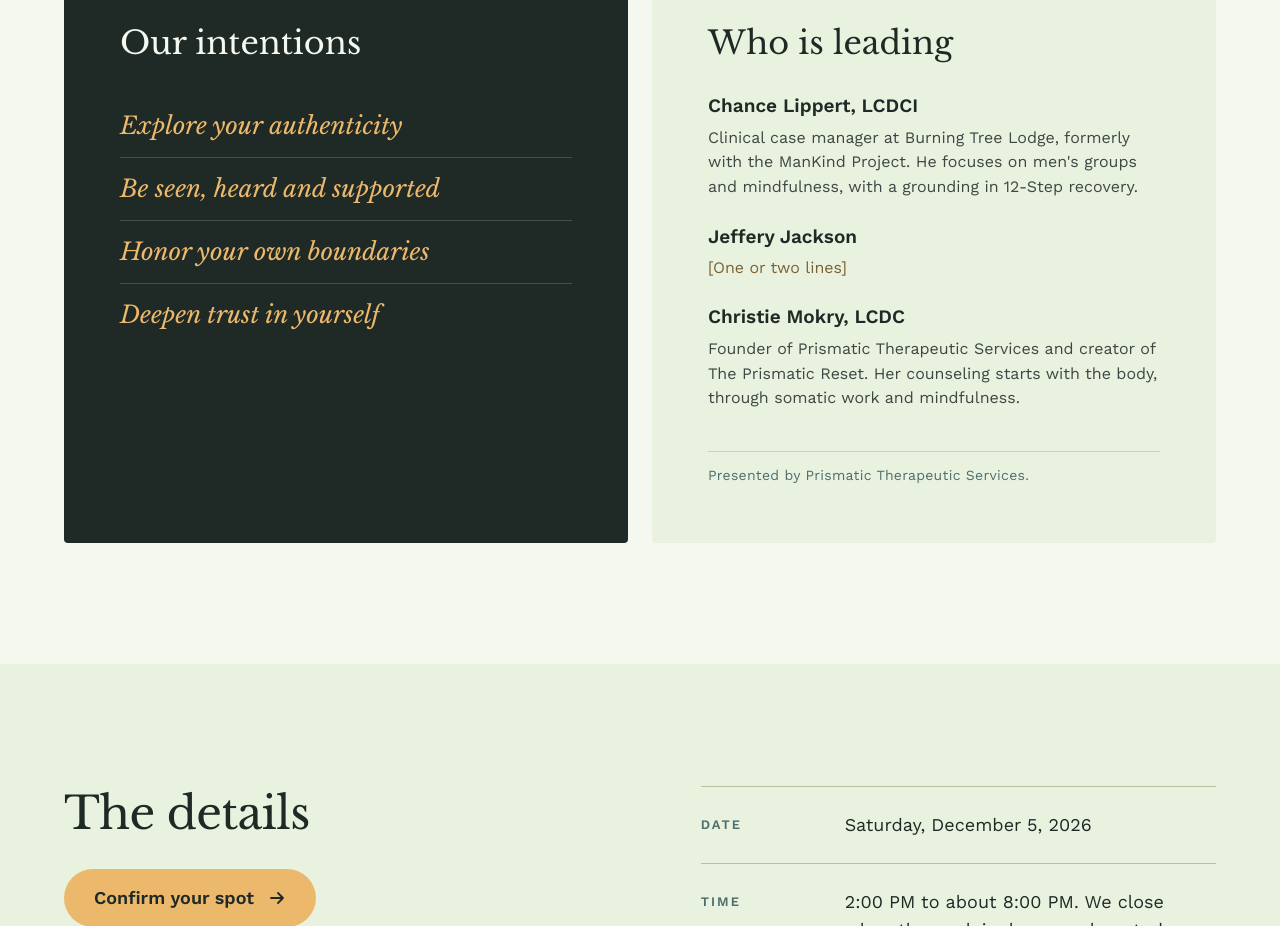
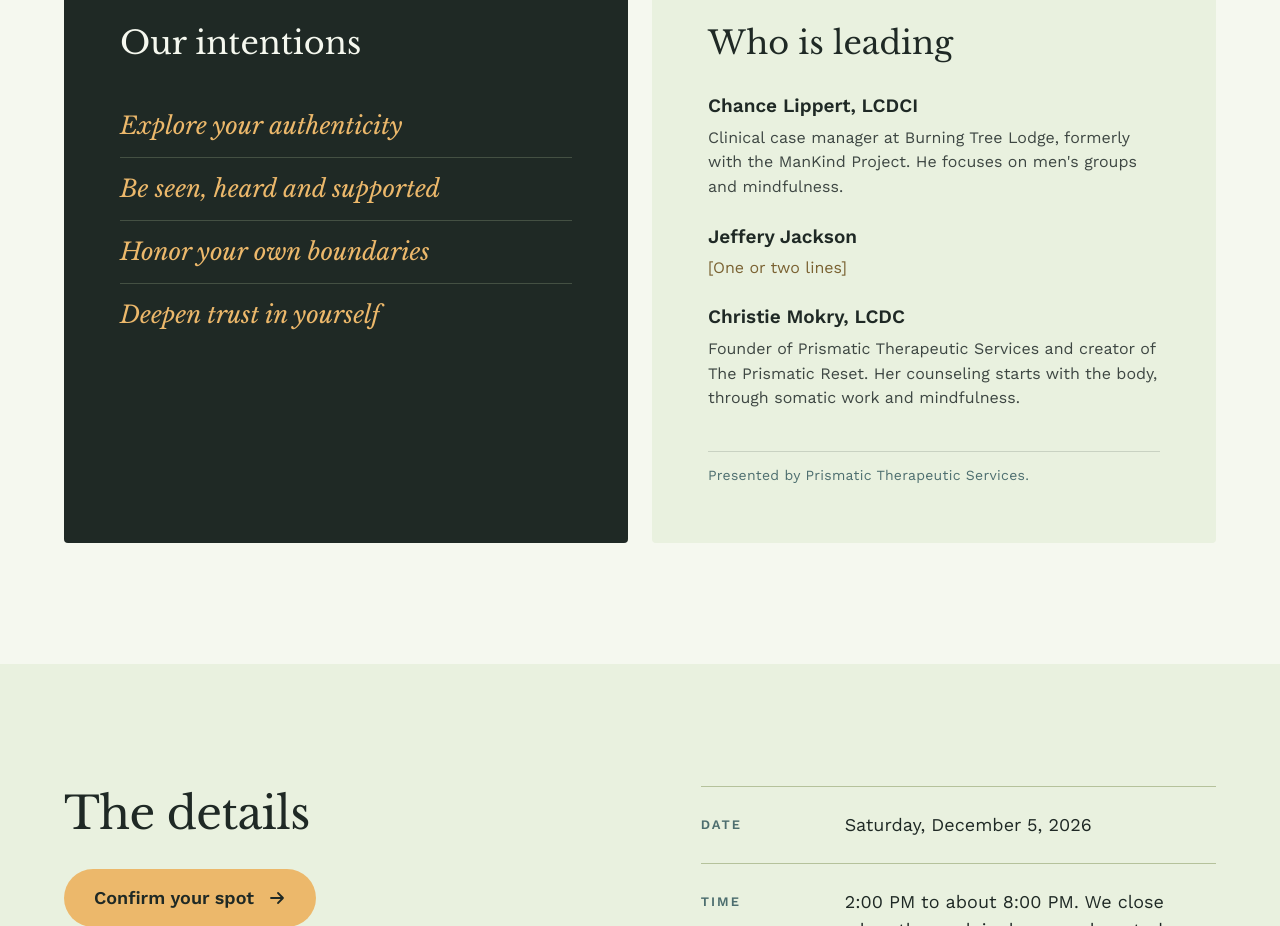
Before and after one commit to AIRSHP/events, a plain HTML site: page rite-of-passage/index.html in a window 1280 px wide. Shown: the part 2120-3046 px from the top of the page. Drawn offline with Linux system fonts and the light colour scheme.

Commit message:
Rite of Passage: shorten Chance's bio
Co-Authored-By: Claude Opus 5.5 <noreply@anthropic.com>

```diff
--- a/rite-of-passage/index.html
+++ b/rite-of-passage/index.html
@@ -90,7 +90,7 @@
       <div class="panel panel-sage">
         <h3>Who is leading</h3>
         <ul class="leaders">
-          <li><strong>Chance Lippert, LCDCI</strong><span class="bio">Clinical case manager at Burning Tree Lodge, formerly with the ManKind Project. He focuses on men's groups and mindfulness, with a grounding in 12-Step recovery.</span></li>
+          <li><strong>Chance Lippert, LCDCI</strong><span class="bio">Clinical case manager at Burning Tree Lodge, formerly with the ManKind Project. He focuses on men's groups and mindfulness.</span></li>
           <li><strong>Jeffery Jackson</strong><span class="gap">[One or two lines]</span></li>
           <li><strong>Christie Mokry, LCDC</strong><span class="bio">Founder of Prismatic Therapeutic Services and creator of The Prismatic Reset. Her counseling starts with the body, through somatic work and mindfulness.</span></li>
         </ul>
```
